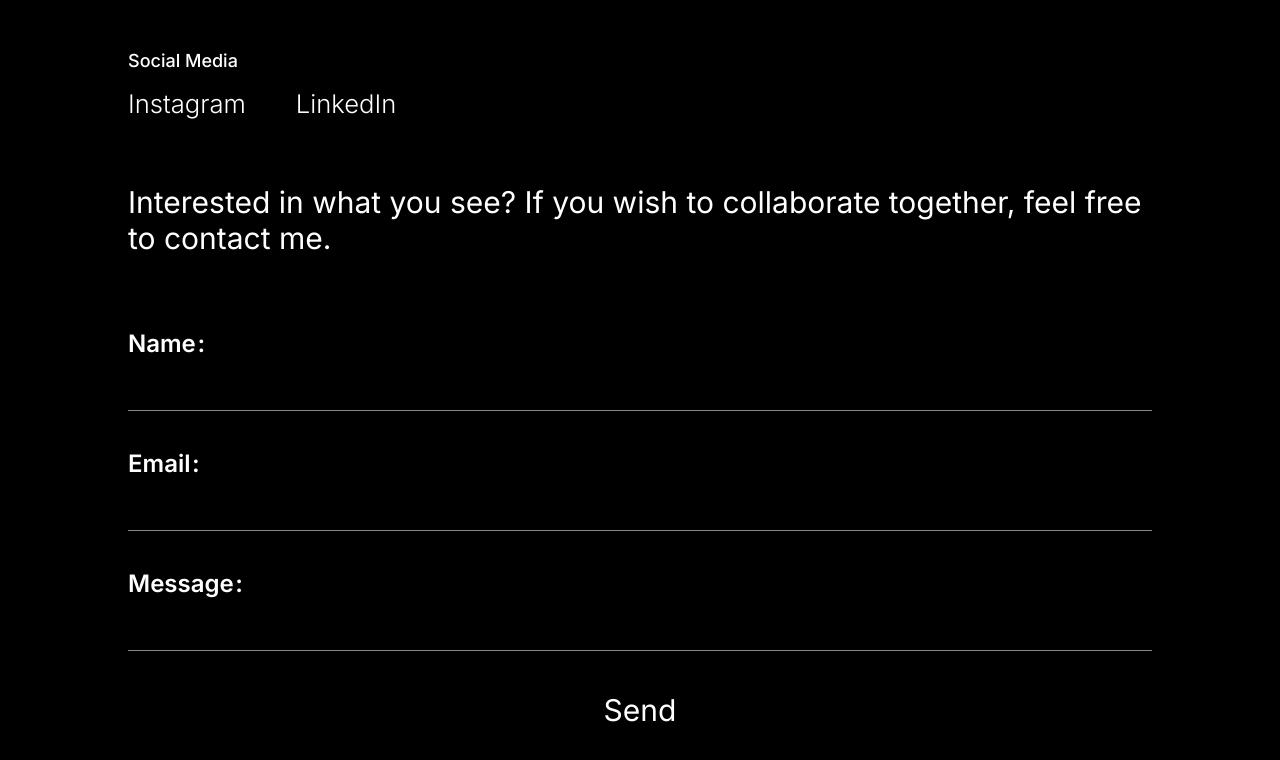
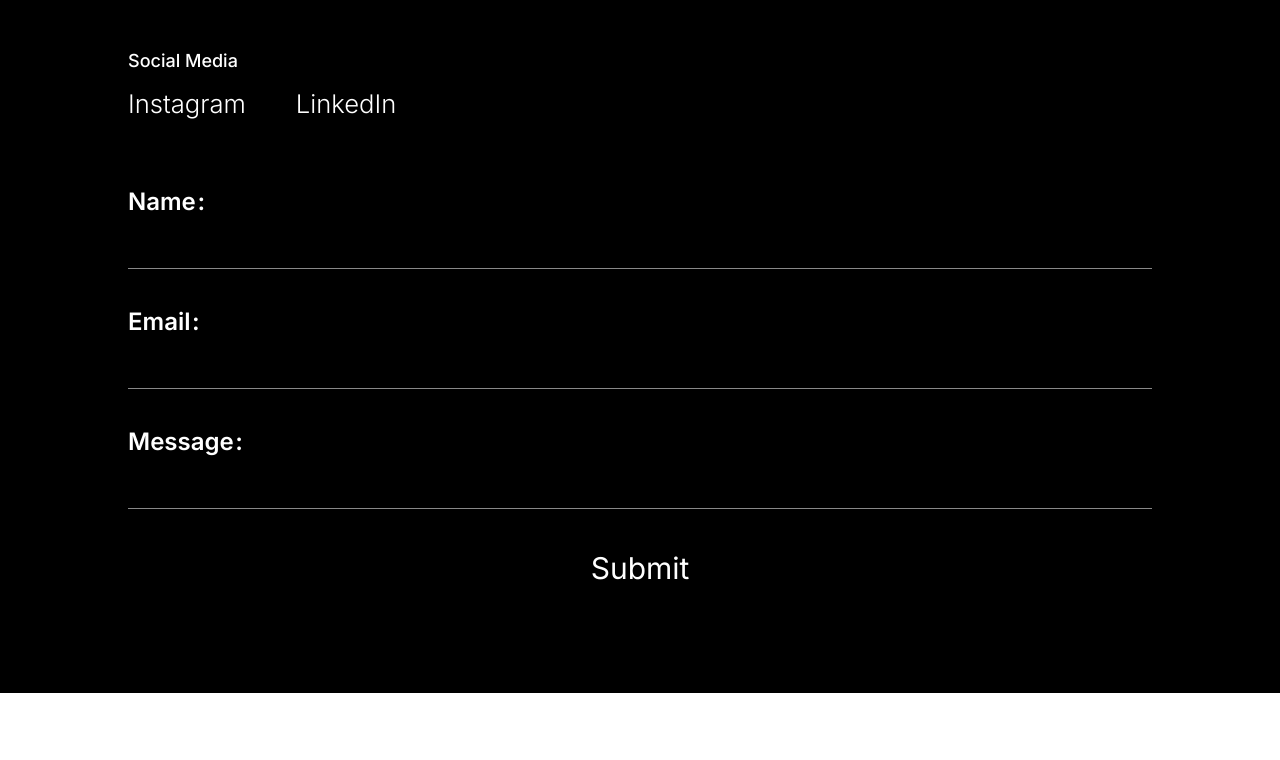
Before and after one commit to rhdevs/rhdevs-website, a React (Create React App) app: page /contact in a window 1280 px wide. Shown: the part 654-1414 px from the top of the page. After the commit the page ends 1347 px from the top, so only its background shows below. Built offline with nearby package versions, Linux system fonts and the light colour scheme.

Commit message:
scrapped custom useForm hook and use react-hook-form instead

```diff
--- a/package.json
+++ b/package.json
@@ -22,6 +22,7 @@
     "prettier": "^2.5.1",
     "react": "^17.0.2",
     "react-dom": "^17.0.2",
+    "react-hook-form": "^7.27.0",
     "react-router-dom": "^6.2.1",
     "react-scripts": "5.0.0",
     "styled-components": "^5.3.3",
--- a/src/components/Contact.tsx
+++ b/src/components/Contact.tsx
@@ -1,14 +1,18 @@
 import axios from 'axios'
+import { useForm } from 'react-hook-form'
 import InputField from './InputField'
 import SubmitButton from './SubmitButton'
-import useForm from '../hooks/useForm'
-import { contactUs } from '../texts/descriptions/contactUs'
+import { emailRegex, nameRegex } from '../texts/errors/formErrors'
 
-import { FormContainer, TextContainer } from './styles/FormContainer.styled'
+import { FormContainer } from './styles/FormContainer.styled'
 
 function ContactForm() {
-  const useFormHooks = useForm()
-  const { values } = useFormHooks
+  const {
+    register,
+    handleSubmit,
+    getValues,
+    formState: { errors },
+  } = useForm({ mode: 'onChange' })
 
   const onSubmit = () => {
     axios({
@@ -18,9 +22,9 @@ function ContactForm() {
         Accept: 'application/json',
       },
       data: {
-        name: values?.name.trim().replace(/ {2,}/g, ' '), // trim and remove double spaces
-        email: values?.email.trim(),
-        message: values?.message.trim(),
+        name: getValues('Name').trim().replace(/ {2,}/g, ' ') ?? '', // trim and remove double spaces
+        email: getValues('Email').trim(),
+        message: getValues('Message').trim(),
       },
     }).then((response) => {
       console.log(response)
@@ -28,12 +32,12 @@ function ContactForm() {
   }
 
   return (
-    <FormContainer>
-      <TextContainer>{contactUs}</TextContainer>
-      <InputField title="Name" name="name" type="name" useFormHooks={useFormHooks} />
-      <InputField title="Email" name="email" type="email" useFormHooks={useFormHooks} />
-      <InputField title="Message" name="message" type="text" useFormHooks={useFormHooks} />
-      <SubmitButton text="Send" fontSize="30px" onSubmit={onSubmit} useFormHooks={useFormHooks} />
+    <FormContainer onSubmit={handleSubmit(onSubmit)} noValidate>
+      <InputField type="text" title="Name" errors={errors} register={register} pattern={nameRegex} required />
+      <InputField type="email" title="Email" errors={errors} register={register} pattern={emailRegex} required />
+      <InputField type="text" title="Message" errors={errors} register={register} required />
+
+      <SubmitButton text="Submit" fontSize="30px" />
     </FormContainer>
   )
 }
--- a/src/components/InputField.tsx
+++ b/src/components/InputField.tsx
@@ -1,10 +1,10 @@
-import { ChangeEvent, useEffect, useState } from 'react'
+import { useEffect, useState } from 'react'
+import { FieldValues, UseFormRegister } from 'react-hook-form'
 import { useTheme } from 'styled-components'
 import uniqueId from 'lodash'
 
 import Tooltip from './Tooltip'
-import { typeRegex, Types, UseFormHooks } from '../hooks/useForm'
-import { invalidEmail, invalidName, missingField } from '../texts/errors/formErrors'
+import { defaultRegex, invalidEmail, invalidName, missingField } from '../texts/errors/formErrors'
 
 import {
   InputFieldContainer,
@@ -14,15 +14,20 @@ import {
   TooltipStyled,
 } from './styles/InputField.styled'
 
+type Types = 'default' | 'text' | 'name' | 'email'
+
 type Props = {
   title: string
-  name: string
-  useFormHooks: UseFormHooks
   type?: Types
+  errors: { [x: string]: any }
+  register: UseFormRegister<FieldValues>
+  required: boolean
+  pattern?: RegExp
 }
 
 const defaultProps = {
-  type: 'text',
+  type: 'default',
+  pattern: defaultRegex,
 }
 
 const warningLabels: Record<string, string> = {
@@ -36,67 +41,62 @@ const TOOLTIP_FADE_OUT_TIME = 0.1
 
 function InputField(props: Props) {
   const theme = useTheme()
-  const { title, name, useFormHooks } = props
-  const { values, setValueNames, validateInput, handleChange } = useFormHooks
+
+  const { title, register, required, errors } = props
   const type = props.type ?? 'text'
+  const pattern = props.pattern ?? defaultRegex
 
   const { common, danger } = { ...theme.palette }
   const { white, gray } = { ...common }
   const { input, h2 } = { ...theme.typography.fontSize }
 
   const [labelId, setLabelId] = useState('')
-  const [labelElement, setLabelElement] = useState<HTMLElement | null>(null) // html element of tooltip used to make tooltip visible/invisible
-  const [valid, setValid] = useState(false)
+  const [labelElement, setLabelElement] = useState<HTMLElement | null>(null)
+
+  const valid = !errors[title]
 
   const warningLabel = warningLabels[type]
-  const checkPattern = typeRegex[type] ?? typeRegex.default
 
   useEffect(() => {
     setLabelId(uniqueId.uniqueId('input-label-'))
-    setValid(validateInput(name, type, values ? values[name] : ''))
-    setValueNames(name)
   }, [])
 
   useEffect(() => {
-    if (labelId) setLabelElement(document.getElementById(labelId))
+    if (labelId) {
+      setLabelElement(document.getElementById(labelId))
+    }
   }, [labelId])
 
   /* eslint-disable no-param-reassign */
-  const tooltipFadeIn = (labelElem: HTMLElement) => {
-    labelElem.style.visibility = 'visible'
-    labelElem.style.opacity = '1'
-    labelElem.style.transition = `opacity ${TOOLTIP_FADE_IN_TIME}s linear`
+  const tooltipFadeIn = () => {
+    if (labelElement) {
+      labelElement.style.visibility = 'visible'
+      labelElement.style.opacity = '1'
+      labelElement.style.transition = `opacity ${TOOLTIP_FADE_IN_TIME}s linear`
+    }
   }
-
   /* eslint-disable no-param-reassign */
-  const tooltipFadeOut = (labelElem: HTMLElement) => {
-    labelElem.style.visibility = 'hidden'
-    labelElem.style.opacity = '0'
-    labelElem.style.transition = `visibility 0s ${TOOLTIP_FADE_OUT_TIME}s, opacity ${TOOLTIP_FADE_OUT_TIME}s linear`
-  }
-
-  const onInvalid = (labelElem: HTMLElement) => {
-    if (labelElem) {
-      tooltipFadeIn(labelElem)
+  const tooltipFadeOut = () => {
+    if (labelElement) {
+      labelElement.style.visibility = 'hidden'
+      labelElement.style.opacity = '0'
+      labelElement.style.transition = `visibility 0s ${TOOLTIP_FADE_OUT_TIME}s, opacity ${TOOLTIP_FADE_OUT_TIME}s linear`
     }
   }
 
-  const toggleTooltip = (labelElem: HTMLElement | null, isValid: boolean) => {
-    if (labelElem) {
-      if (isValid) tooltipFadeOut(labelElem)
-      else onInvalid(labelElem)
+  const verifyField = () => {
+    if (labelElement) {
+      if (valid) tooltipFadeOut()
+      else tooltipFadeIn()
     }
   }
 
-  const onChange = (e: ChangeEvent<HTMLInputElement>) => {
-    setValid(handleChange(e, type))
-    toggleTooltip(labelElement, valid)
+  const onSelect = () => {
+    verifyField()
   }
 
-  const onSelect = () => {
-    toggleTooltip(labelElement, valid)
-  }
-
+  /* eslint-disable react/jsx-props-no-spreading */
+  /* eslint-disable object-shorthand */
   return (
     <InputFieldContainer>
       <TooltipStyled>
@@ -108,15 +108,13 @@ function InputField(props: Props) {
           <span style={{ paddingLeft: '0.1rem' }}>:</span> {/* buffer between title and colon */}
         </InputFieldTitle>
         <TextInput
-          name={name}
-          value={values ? values[type] : ''}
-          pattern={checkPattern.source} // for css side rendering
-          onChange={onChange}
+          pattern={pattern.source} // for css side rendering
           onSelect={onSelect}
           bottomColorActive={white} // governed by css
           bottomColorInactive={gray}
           bottomColorInvalid={danger}
           fontType={input}
+          {...register(title, { required: required, pattern: pattern })}
         />
       </InputFieldStyled>
     </InputFieldContainer>
--- a/src/components/SubmitButton.tsx
+++ b/src/components/SubmitButton.tsx
@@ -1,13 +1,10 @@
 import { Button as AntdButton } from 'antd'
-import { UseFormHooks } from '../hooks/useForm'
 import { BaseButton } from './styles/Button.styled'
 
 type Props = {
   text: string
   fontSize?: string
   isActive?: boolean
-  onSubmit: () => void
-  useFormHooks: UseFormHooks
 }
 
 const defaultProps = {
@@ -16,13 +13,11 @@ const defaultProps = {
 }
 
 function SubmitButton(props: Props) {
-  const { text, fontSize, isActive, onSubmit, useFormHooks } = props
-  const { handleSubmit, canSubmit } = useFormHooks
-  const onClick = () => handleSubmit(onSubmit)
+  const { text, fontSize, isActive } = props
 
   return (
     <BaseButton fontSize={fontSize} isActive={isActive}>
-      <AntdButton type="text" onClick={onClick} htmlType={canSubmit ? 'submit' : 'button'}>
+      <AntdButton type="text" htmlType="submit">
         {text}
       </AntdButton>
     </BaseButton>
--- a/src/hooks/useForm.ts
+++ /dev/null
@@ -1,100 +0,0 @@
-import { ChangeEvent, useEffect, useState } from 'react'
-import { defaultRegex, emailRegex, nameRegex, requiredRegex } from '../texts/errors/formErrors'
-
-// input data types supported
-export type Types = 'default' | 'text' | 'name' | 'email'
-type Values = Record<string, string> | null
-type Errors = Set<string>
-type SetValueNames = (name: string) => void
-type ProcessError = (name: string, value: string, regex: RegExp) => boolean
-type ValidateInput = (name: string, type: Types, value: string) => boolean
-type HandleChange = (event: ChangeEvent<HTMLInputElement>, type: Types) => boolean
-type HandleSubmit = (callback: () => void) => void
-
-export type UseFormHooks = {
-  values: Values
-  errors: Errors
-  setValueNames: SetValueNames
-  validateInput: ValidateInput
-  handleChange: HandleChange
-  handleSubmit: HandleSubmit
-  canSubmit: boolean
-}
-type UseForm = () => UseFormHooks
-
-export const typeRegex: Record<string, RegExp> = {
-  default: defaultRegex,
-  text: requiredRegex,
-  name: nameRegex,
-  email: emailRegex,
-}
-
-// taken and modified from https://learnetto.com/blog/react-form-validation
-const useForm: UseForm = () => {
-  const [values, setValues] = useState<Values>(null)
-
-  const [errors, setErrors] = useState<Errors>(new Set())
-  const [canSubmit, setCanSubmit] = useState(false)
-
-  const checkFormValid = () => {
-    const noErrors = errors.size === 0
-    const filledUp = values ? Object.values(values).every(Boolean) : false
-    return noErrors && filledUp
-  }
-
-  useEffect(() => {
-    setCanSubmit(checkFormValid())
-  }, [values])
-
-  const setValueNames: SetValueNames = (name) => {
-    setValues({
-      [name]: '',
-      ...values,
-    })
-  }
-
-  const processError: ProcessError = (name, value, regex) => {
-    const isValid = regex.test(value)
-    const newErrors = new Set(errors)
-    if (isValid) {
-      newErrors.delete(name)
-      setErrors(newErrors)
-    } else {
-      setErrors(newErrors.add(name))
-    }
-    return isValid
-  }
-
-  const validateInput: ValidateInput = (name, type, value) =>
-    typeRegex[type] && processError(name, value, typeRegex[type])
-
-  const handleChange: HandleChange = (event, type) => {
-    const { name, value } = event.target
-    const isValid = validateInput(name, type, value)
-    setValues({
-      ...values,
-      [name]: value,
-    })
-    return isValid
-  }
-
-  const handleSubmit: HandleSubmit = (callback) => {
-    if (canSubmit) {
-      callback()
-    } else {
-      // TODO do normal form validation upon submit error
-    }
-  }
-
-  return {
-    values,
-    errors,
-    setValueNames,
-    validateInput,
-    handleChange,
-    handleSubmit,
-    canSubmit,
-  }
-}
-
-export default useForm
```
Also changed, not shown: 1 other file (tests, documents, lock files or other folders).
